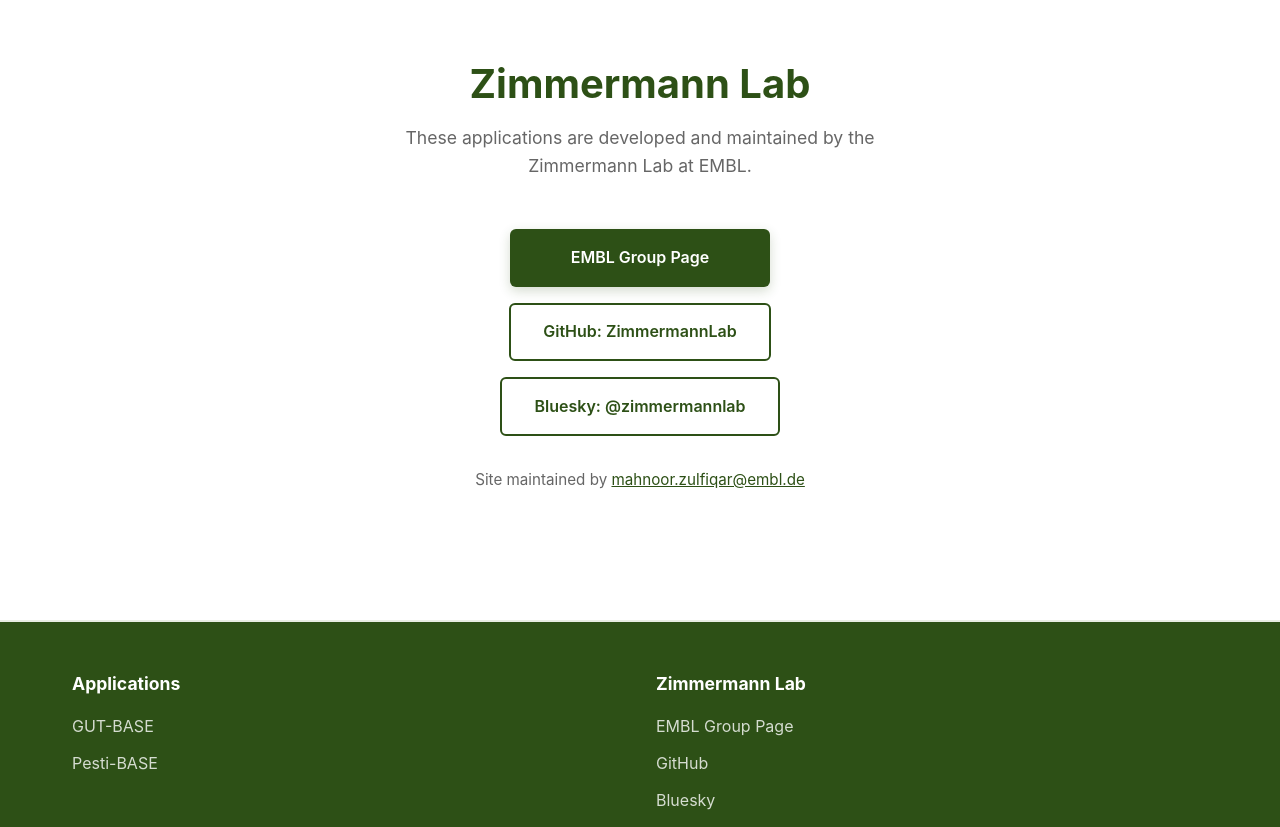
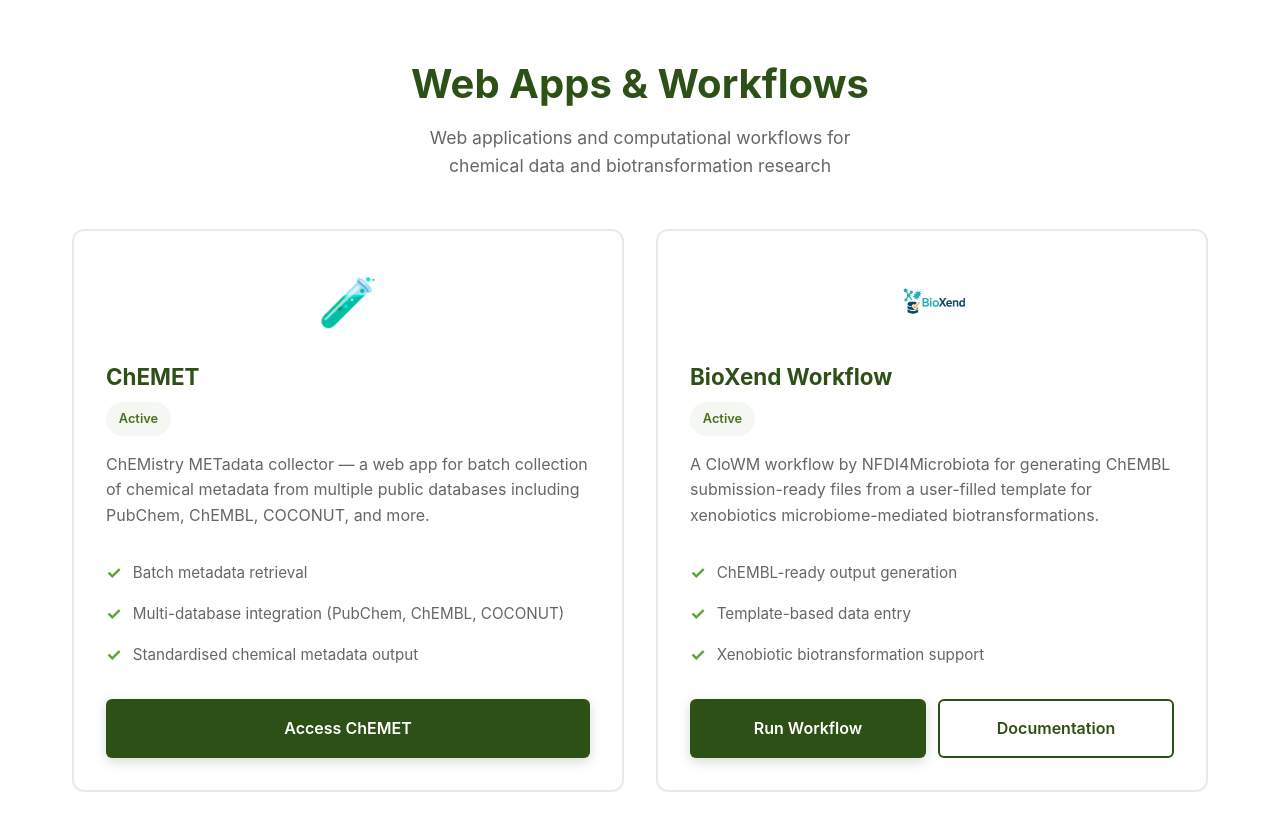
Before and after one commit to ZimmermannLab/services-webpage, a plain HTML site: page docs/index.html in a window 1280 px wide. Shown: the part 1580-2407 px from the top of the page. Drawn offline with Linux system fonts and the light colour scheme.

Commit message:
addition for chemet and bioxend

```diff
--- a/docs/index.html
+++ b/docs/index.html
@@ -385,7 +385,8 @@
                     </div>
                 </div>
                 <nav>
-                    <a href="#featured">Featured Apps</a>
+                    <a href="#shinyapps">ShinyApps</a>
+                    <a href="#webapps">Web Apps &amp; Workflows</a>
                     <a href="#zimmermann-lab">Zimmermann Lab</a>
                 </nav>
             </div>
@@ -398,18 +399,18 @@
             <h1>Explore Xenobiotics-Microbial Biotransformation Data</h1>
             <p>Advanced data exploration shinyapps for xenobiotics-microbiome research, including microbial biotransformation of drugs and pesticides. Start exploring with our featured apps.</p>
             <div class="cta-group">
-                <a href="#featured" class="btn btn-primary">Launch Apps →</a>
+                <a href="#shinyapps" class="btn btn-primary">Launch Apps →</a>
                 <a href="#zimmermann-lab" class="btn btn-secondary">About the Lab</a>
             </div>
         </div>
     </section>
 
-    <!-- Featured Applications -->
-    <section id="featured" class="section featured-section">
+    <!-- ShinyApps -->
+    <section id="shinyapps" class="section featured-section">
         <div class="container">
             <div class="section-title">
-                <h2>Featured Applications</h2>
-                <p>Shinyapps for microbiome research</p>
+                <h2>ShinyApps</h2>
+                <p>Interactive Shiny applications for microbiome research</p>
             </div>
 
             <div class="apps-grid">
@@ -447,6 +448,51 @@
         </div>
     </section>
 
+    <!-- Web Apps & Workflows -->
+    <section id="webapps" class="section upcoming-section">
+        <div class="container">
+            <div class="section-title">
+                <h2>Web Apps &amp; Workflows</h2>
+                <p>Web applications and computational workflows for chemical data and biotransformation research</p>
+            </div>
+
+            <div class="apps-grid">
+                <!-- ChEMET -->
+                <div class="app-card">
+                    <div class="app-icon">🧪</div>
+                    <h3>ChEMET</h3>
+                    <span class="app-badge">Active</span>
+                    <p class="app-description">ChEMistry METadata collector — a web app for batch collection of chemical metadata from multiple public databases including PubChem, ChEMBL, COCONUT, and more.</p>
+                    <ul class="app-features">
+                        <li>Batch metadata retrieval</li>
+                        <li>Multi-database integration (PubChem, ChEMBL, COCONUT)</li>
+                        <li>Standardised chemical metadata output</li>
+                    </ul>
+                    <a href="https://chemet.embl.org" class="btn btn-primary" target="_blank">Access ChEMET</a>
+                </div>
+
+                <!-- BioXend -->
+                <div class="app-card">
+                    <div class="app-icon">
+                        <img src="/services-webpage/assets/logo_bioxend.png" alt="BioXend Logo">
+                    </div>
+                    <h3>BioXend Workflow</h3>
+                    <span class="app-badge">Active</span>
+                    <p class="app-description">A CloWM workflow by NFDI4Microbiota for generating ChEMBL submission-ready files from a user-filled template for xenobiotics microbiome-mediated biotransformations.</p>
+                    <ul class="app-features">
+                        <li>ChEMBL-ready output generation</li>
+                        <li>Template-based data entry</li>
+                        <li>Xenobiotic biotransformation support</li>
+                    </ul>
+                    <div style="display: flex; gap: 0.75rem; flex-wrap: wrap;">
+                        <a href="https://clowm.bi.denbi.de/workflows/019e411d-57d0-7c11-b67a-7ac13ccafa2d/version/539170f7e55df6577aef1007977fcc5e6390acef" class="btn btn-primary" target="_blank" style="flex: 1; min-width: 140px;">Run Workflow</a>
+                        <a href="https://zmahnoor14.github.io/BioXend/" class="btn btn-secondary" target="_blank" style="flex: 1; min-width: 140px;">Documentation</a>
+                    </div>
+                </div>
+            </div>
+        </div>
+    </section>
+
     <!-- Zimmermann Lab Section -->
     <section id="zimmermann-lab" class="section">
         <div class="container" style="text-align: center; max-width: 700px; margin: 0 auto;">
@@ -470,10 +516,17 @@
         <div class="container">
             <div class="footer-content">
                 <div class="footer-section">
-                    <h4>Applications</h4>
+                    <h4>ShinyApps</h4>
                     <ul>
-                        <li><a href="#featured">GUT-BASE</a></li>
-                        <li><a href="#featured">Pesti-BASE</a></li>
+                        <li><a href="#shinyapps">GUT-BASE</a></li>
+                        <li><a href="#shinyapps">Pesti-BASE</a></li>
+                    </ul>
+                </div>
+                <div class="footer-section">
+                    <h4>Web Apps &amp; Workflows</h4>
+                    <ul>
+                        <li><a href="#webapps">ChEMET</a></li>
+                        <li><a href="#webapps">BioXend Workflow</a></li>
                     </ul>
                 </div>
                 <div class="footer-section">
```
Also changed, not shown: docs/assets/logo_bioxend.png (added).
